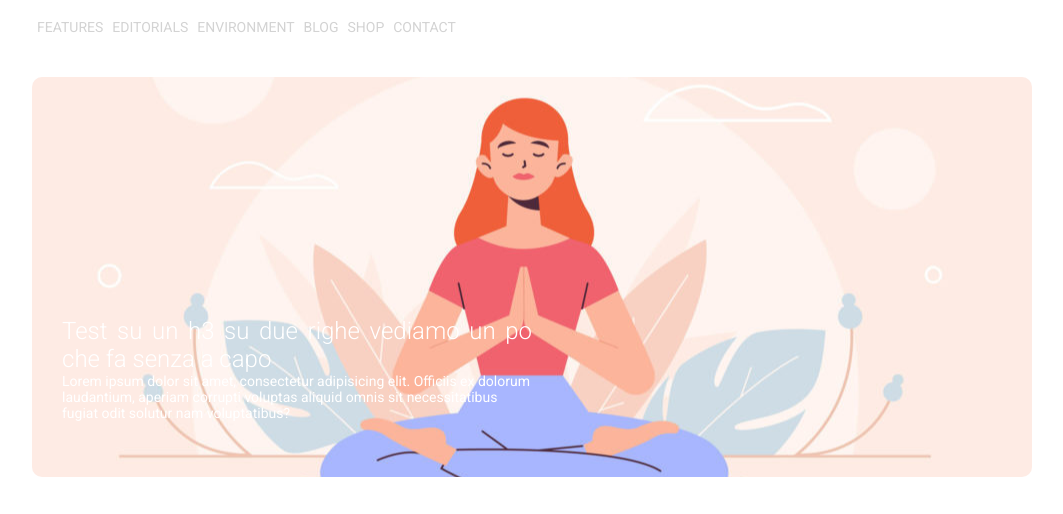
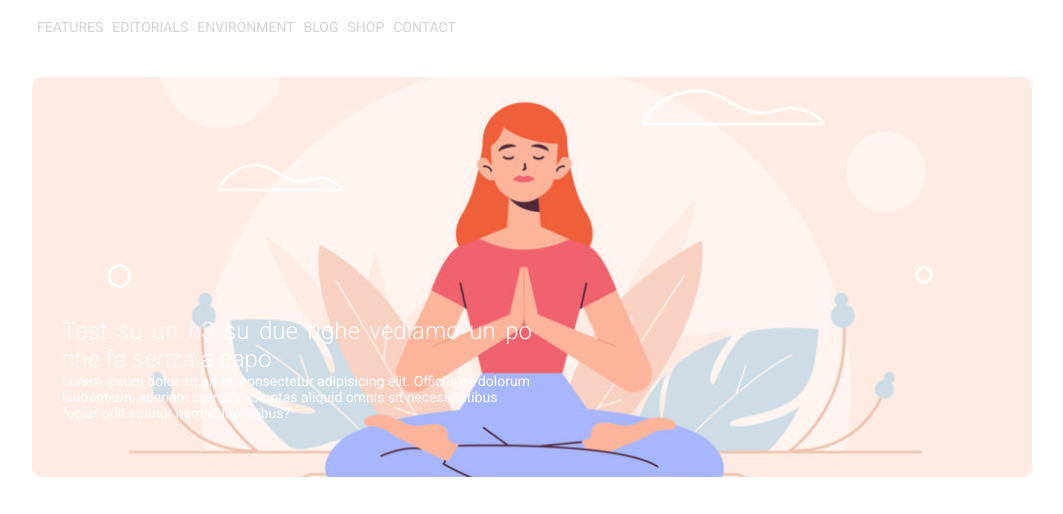
Before and after one commit to 0ttone/htmlcss-wp, a plain HTML site: page index.html in a window 1280 px wide. Shown: the part 56-570 px from the top of the page, without its empty margins (108-1171 px from the left). Drawn offline with Linux system fonts and the light colour scheme.

Commit message:
ultimi dettagli

```diff
--- a/css/style.css
+++ b/css/style.css
@@ -66,7 +66,7 @@ nav {
     width: 100%;
     height: 400px;
     background-image: url(../img/banner.jpg);
-    background size: cover;
+    background-size: cover;
     background-repeat: no-repeat;
     background-position: 50% 50%;
     margin-top: 10px;
```
